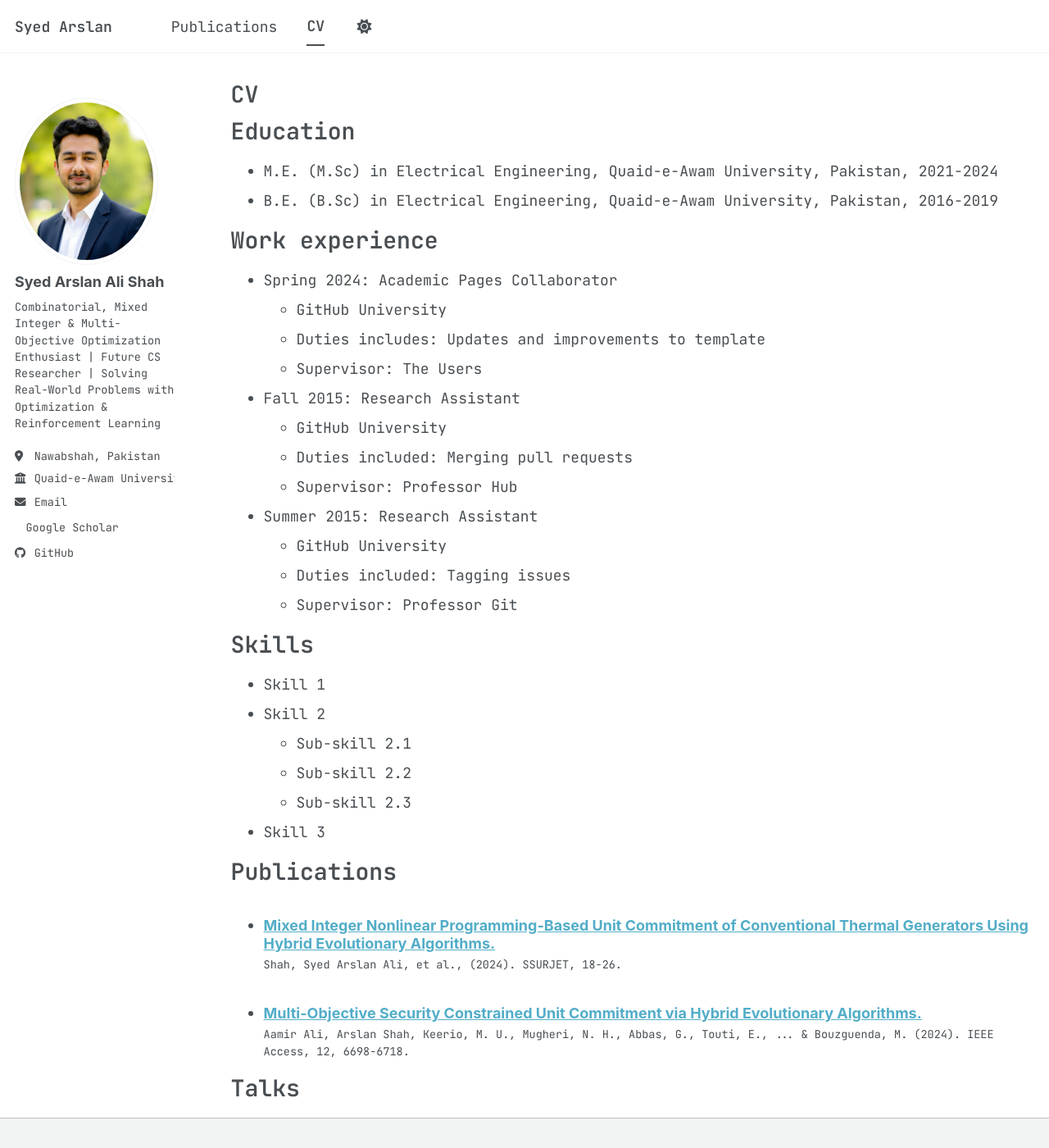
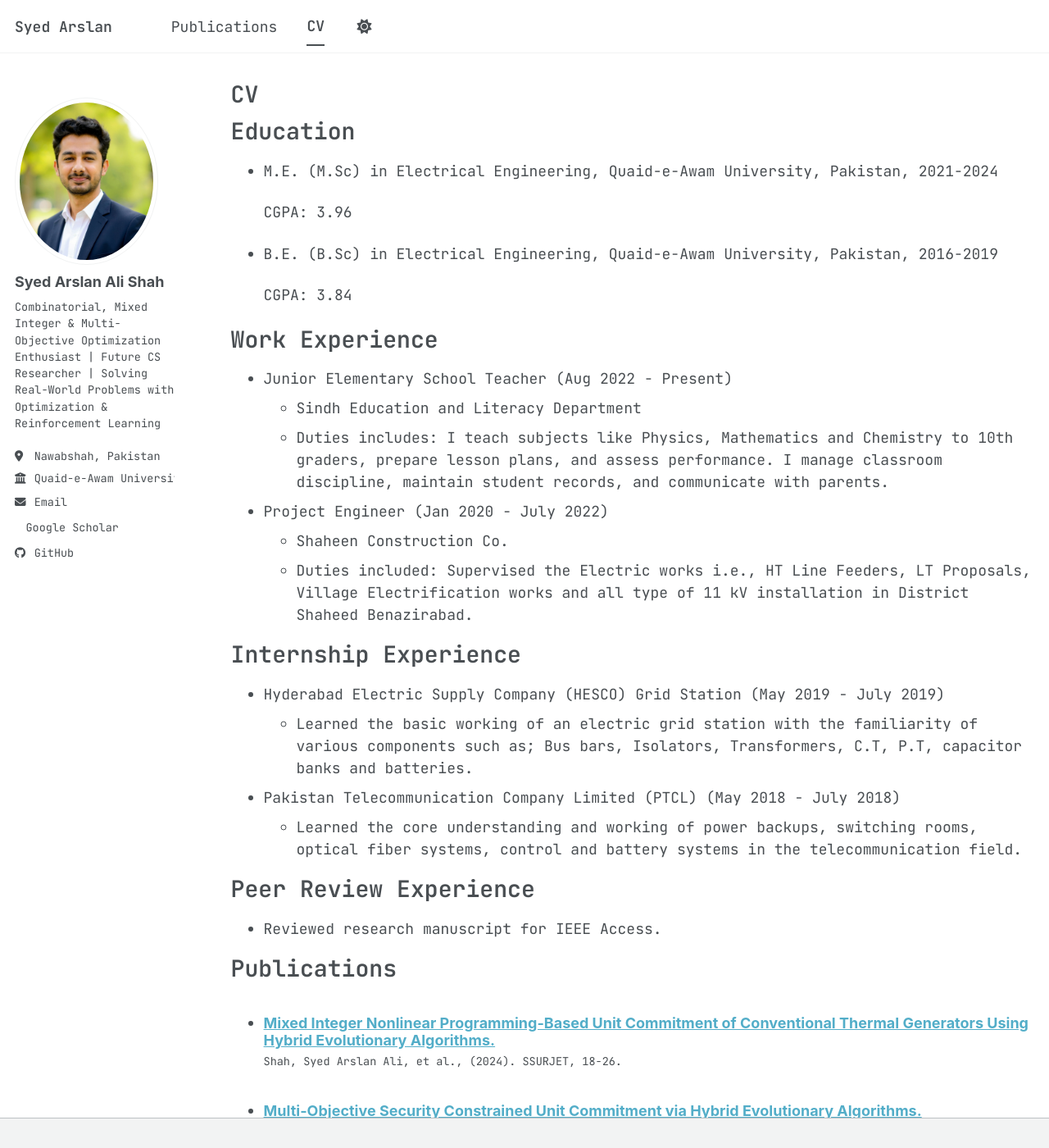
Before and after one commit to syedarslann/syedarslann.github.io, a Jekyll site: the page built from _pages/cv.md, in a window 1280 px wide and 1400 px high. Shown: the whole window at 82% size. Built offline with Jekyll 4.4.1, drawn with Linux system fonts in a browser that asks for light colours; a style sheet for code colours, icons or effects is not loaded; some of the changed text lies outside the part shown.

Commit message:
Update cv.md

```diff
--- a/_pages/cv.md
+++ b/_pages/cv.md
@@ -12,52 +12,38 @@ redirect_from:
 Education
 ======
 * M.E. (M.Sc) in Electrical Engineering, Quaid-e-Awam University, Pakistan, 2021-2024
+
+  CGPA: 3.96
+
 * B.E. (B.Sc) in Electrical Engineering, Quaid-e-Awam University, Pakistan, 2016-2019
 
-Work experience
+  CGPA: 3.84
+
+
+Work Experience
 ======
-* Spring 2024: Academic Pages Collaborator
-  * GitHub University
-  * Duties includes: Updates and improvements to template
-  * Supervisor: The Users
+* Junior Elementary School Teacher (Aug 2022 - Present)
+  * Sindh Education and Literacy Department
+  * Duties includes: I teach subjects like Physics, Mathematics and Chemistry to 10th graders, prepare lesson plans, and assess performance. I manage classroom discipline, maintain student records, and communicate with parents.
 
-* Fall 2015: Research Assistant
-  * GitHub University
-  * Duties included: Merging pull requests
-  * Supervisor: Professor Hub
+* Project Engineer (Jan 2020 - July 2022)
+  * Shaheen Construction Co.
+  * Duties included: Supervised the Electric works i.e., HT Line Feeders, LT Proposals, Village Electrification works and all type of 11 kV installation in District Shaheed Benazirabad.
 
-* Summer 2015: Research Assistant
-  * GitHub University
-  * Duties included: Tagging issues
-  * Supervisor: Professor Git
+Internship Experience
+======
+* Hyderabad Electric Supply Company (HESCO) Grid Station (May 2019 - July 2019)
+  * Learned the basic working of an electric grid station with the familiarity of various components such as; Bus bars, Isolators, Transformers, C.T, P.T, capacitor banks and batteries.
 
-Skills
+* Pakistan Telecommunication Company Limited (PTCL) (May 2018 - July 2018)
+  * Learned the core understanding and working of power backups, switching rooms, optical fiber systems, control and battery systems in the telecommunication field.
+
+Peer Review Experience
 ======
-* Skill 1
-* Skill 2
-  * Sub-skill 2.1
-  * Sub-skill 2.2
-  * Sub-skill 2.3
-* Skill 3
+* Reviewed research manuscript for IEEE Access.
 
 Publications
 ======
   <ul>{% for post in site.publications reversed %}
     {% include archive-single-cv.html %}
   {% endfor %}</ul>
-
-Talks
-======
-  <ul>{% for post in site.talks reversed %}
-    {% include archive-single-talk-cv.html  %}
-  {% endfor %}</ul>
-
-Teaching
-======
-  <ul>{% for post in site.teaching reversed %}
-    {% include archive-single-cv.html %}
-  {% endfor %}</ul>
-
-Service and leadership
-======
-* Currently signed in to 43 different slack teams
```
